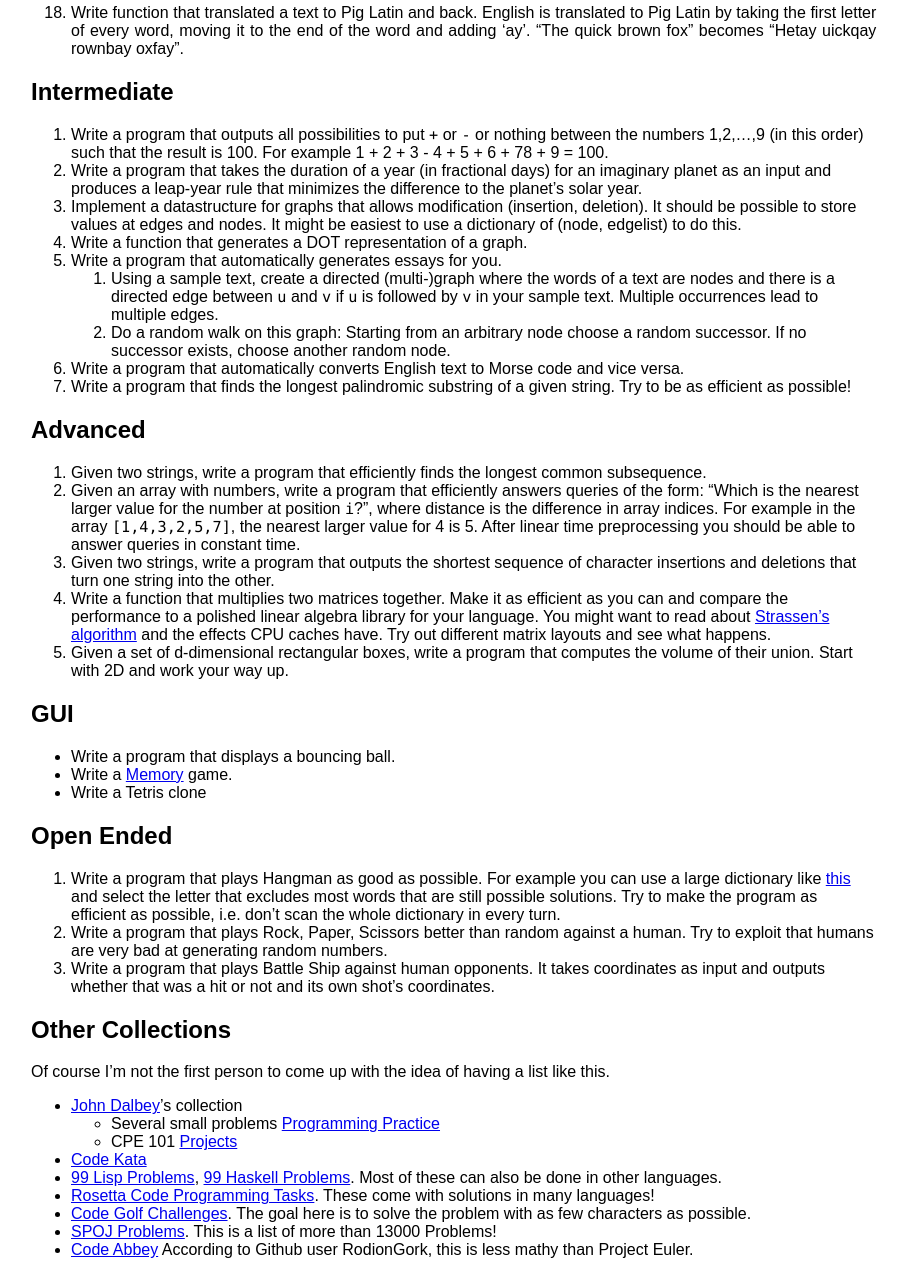
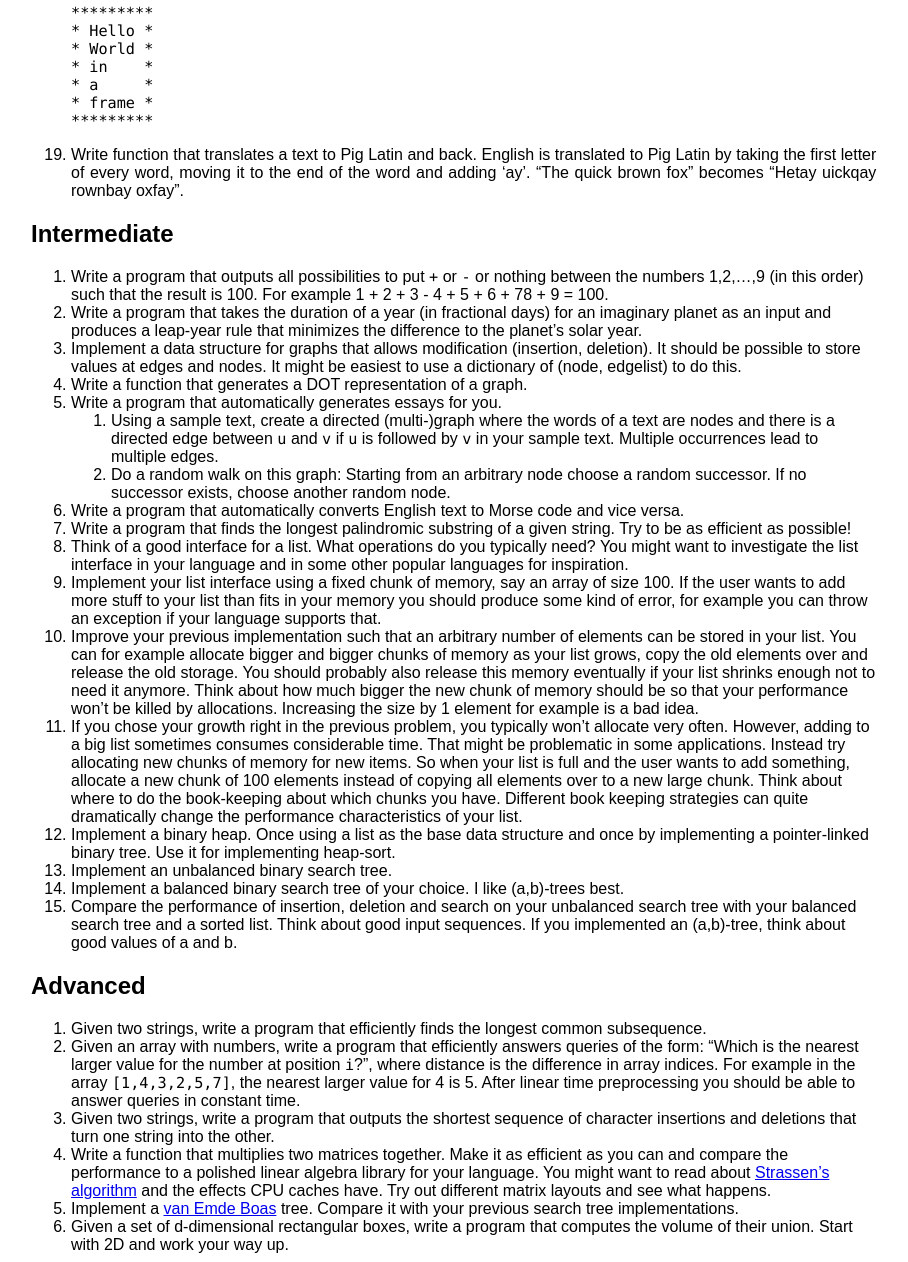
Before and after one commit to adrianN/adrianN.github.io, a plain HTML site: page programming_problems.html in a window 1280 px wide. Shown: the part 1374-2636 px from the top of the page, without its empty margins (25-933 px from the left). Drawn offline with Linux system fonts and the light colour scheme.

Commit message:
more intermediate programming problems

```diff
--- a/programming_problems.html
+++ b/programming_problems.html
@@ -46,6 +46,7 @@
 <li>Write a program that computes <span class="LaTeX">$$4\cdot \sum_{k=1}^{10^6} \frac{(-1)^{k+1}}{2k-1} = 4\cdot(1-1/3+1/5-1/7+1/9-1/11\ldots).$$</span></li>
 </ol>
 <h2 id="lists-strings">Lists, Strings</h2>
+<p>If your language of choice doesn’t have a build in list and/or string type (e.g. you use C), these exercises should also be solvable for arrays. However, some solutions are very different between an array-based list and a pointer based list, at least if you care about the efficiency of your code. So you might want to either find a library, or investigate how to implement your own linked list if your language doesn’t have it.</p>
 <ol style="list-style-type: decimal">
 <li>Write a function that returns the largest element in a list.</li>
 <li>Write function that reverses a list, preferably in place.</li>
@@ -56,8 +57,9 @@
 <li>Write three functions that compute the sum of the numbers in a list: using a <code>for</code>-loop, a <code>while</code>-loop and recursion. (Subject to availability of these constructs in your language of choice.)</li>
 <li>Write a function <code>on_all</code> that applies a function to every element of a list. Use it to print the first twenty perfect squares.</li>
 <li>Write a function that concatenates two lists.</li>
-<li>Write a function that combines two lists by alternatingly taking elements, e. g. <code>[a,b,c]</code>, <code>[1,2,3]</code> → <code>[a,1,b,2,c,3]</code>.</li>
+<li>Write a function that combines two lists by alternatingly taking elements, e.g. <code>[a,b,c]</code>, <code>[1,2,3]</code> → <code>[a,1,b,2,c,3]</code>.</li>
 <li>Write a function that merges two sorted lists into a new list.</li>
+<li>Write a function that rotates a list by <code>k</code> elements. For example <code>[1,2,3,4,5,6]</code> rotated by two becomes <code>[3,4,5,6,1,2]</code>. Try solving this without creating a copy of the list. How many swap or move operations do you need?</li>
 <li>Write a function that computes the list of the first 100 Fibonacci numbers.</li>
 <li>Write a function that takes a number and returns a list of its digits.</li>
 <li>Write functions that add, subtract, and multiply two numbers in their digit-list representation (and return a new digit list). If you’re ambitious you can implement Karatsuba multiplication. Try <a href="https://en.wikipedia.org/wiki/Radix">different bases</a>. What is the best base if you care about speed? If you couldn’t completely solve the prime number exercise above due to the lack of large numbers in your language, you can now use your own library for this task.</li>
@@ -71,13 +73,13 @@
 * a     *
 * frame *
 *********</code></pre></li>
-<li><p>Write function that translated a text to Pig Latin and back. English is translated to Pig Latin by taking the first letter of every word, moving it to the end of the word and adding ‘ay’. “The quick brown fox” becomes “Hetay uickqay rownbay oxfay”.</p></li>
+<li><p>Write function that translates a text to Pig Latin and back. English is translated to Pig Latin by taking the first letter of every word, moving it to the end of the word and adding ‘ay’. “The quick brown fox” becomes “Hetay uickqay rownbay oxfay”.</p></li>
 </ol>
 <h2 id="intermediate">Intermediate</h2>
 <ol style="list-style-type: decimal">
 <li>Write a program that outputs all possibilities to put <code>+</code> or <code>-</code> or nothing between the numbers 1,2,…,9 (in this order) such that the result is 100. For example 1 + 2 + 3 - 4 + 5 + 6 + 78 + 9 = 100.</li>
 <li>Write a program that takes the duration of a year (in fractional days) for an imaginary planet as an input and produces a leap-year rule that minimizes the difference to the planet’s solar year.</li>
-<li>Implement a datastructure for graphs that allows modification (insertion, deletion). It should be possible to store values at edges and nodes. It might be easiest to use a dictionary of (node, edgelist) to do this.</li>
+<li>Implement a data structure for graphs that allows modification (insertion, deletion). It should be possible to store values at edges and nodes. It might be easiest to use a dictionary of (node, edgelist) to do this.</li>
 <li>Write a function that generates a DOT representation of a graph.</li>
 <li>Write a program that automatically generates essays for you.
 <ol style="list-style-type: decimal">
@@ -86,6 +88,14 @@
 </ol></li>
 <li>Write a program that automatically converts English text to Morse code and vice versa.</li>
 <li>Write a program that finds the longest palindromic substring of a given string. Try to be as efficient as possible!</li>
+<li>Think of a good interface for a list. What operations do you typically need? You might want to investigate the list interface in your language and in some other popular languages for inspiration.</li>
+<li>Implement your list interface using a fixed chunk of memory, say an array of size 100. If the user wants to add more stuff to your list than fits in your memory you should produce some kind of error, for example you can throw an exception if your language supports that.</li>
+<li>Improve your previous implementation such that an arbitrary number of elements can be stored in your list. You can for example allocate bigger and bigger chunks of memory as your list grows, copy the old elements over and release the old storage. You should probably also release this memory eventually if your list shrinks enough not to need it anymore. Think about how much bigger the new chunk of memory should be so that your performance won’t be killed by allocations. Increasing the size by 1 element for example is a bad idea.</li>
+<li>If you chose your growth right in the previous problem, you typically won’t allocate very often. However, adding to a big list sometimes consumes considerable time. That might be problematic in some applications. Instead try allocating new chunks of memory for new items. So when your list is full and the user wants to add something, allocate a new chunk of 100 elements instead of copying all elements over to a new large chunk. Think about where to do the book-keeping about which chunks you have. Different book keeping strategies can quite dramatically change the performance characteristics of your list.</li>
+<li>Implement a binary heap. Once using a list as the base data structure and once by implementing a pointer-linked binary tree. Use it for implementing heap-sort.</li>
+<li>Implement an unbalanced binary search tree.</li>
+<li>Implement a balanced binary search tree of your choice. I like (a,b)-trees best.</li>
+<li>Compare the performance of insertion, deletion and search on your unbalanced search tree with your balanced search tree and a sorted list. Think about good input sequences. If you implemented an (a,b)-tree, think about good values of a and b.</li>
 </ol>
 <h2 id="advanced">Advanced</h2>
 <ol style="list-style-type: decimal">
@@ -93,6 +103,7 @@
 <li>Given an array with numbers, write a program that efficiently answers queries of the form: “Which is the nearest larger value for the number at position <code>i</code>?”, where distance is the difference in array indices. For example in the array <code>[1,4,3,2,5,7]</code>, the nearest larger value for 4 is 5. After linear time preprocessing you should be able to answer queries in constant time.</li>
 <li>Given two strings, write a program that outputs the shortest sequence of character insertions and deletions that turn one string into the other.</li>
 <li>Write a function that multiplies two matrices together. Make it as efficient as you can and compare the performance to a polished linear algebra library for your language. You might want to read about <a href="https://en.wikipedia.org/wiki/Strassen_algorithm">Strassen’s algorithm</a> and the effects CPU caches have. Try out different matrix layouts and see what happens.</li>
+<li>Implement a <a href="https://en.wikipedia.org/wiki/Van_Emde_Boas_tree">van Emde Boas</a> tree. Compare it with your previous search tree implementations.</li>
 <li>Given a set of d-dimensional rectangular boxes, write a program that computes the volume of their union. Start with 2D and work your way up.</li>
 </ol>
 <h2 id="gui">GUI</h2>
```
Also changed, not shown: 1 other file.
